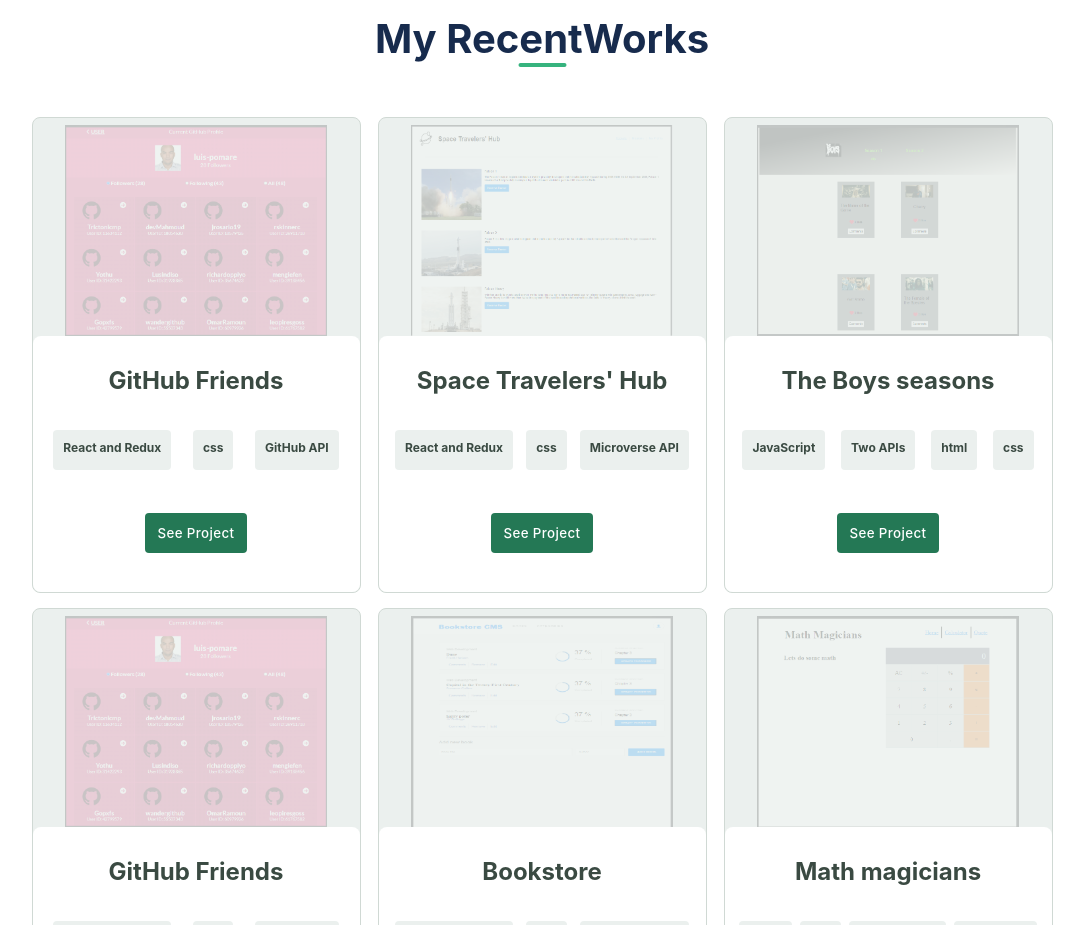
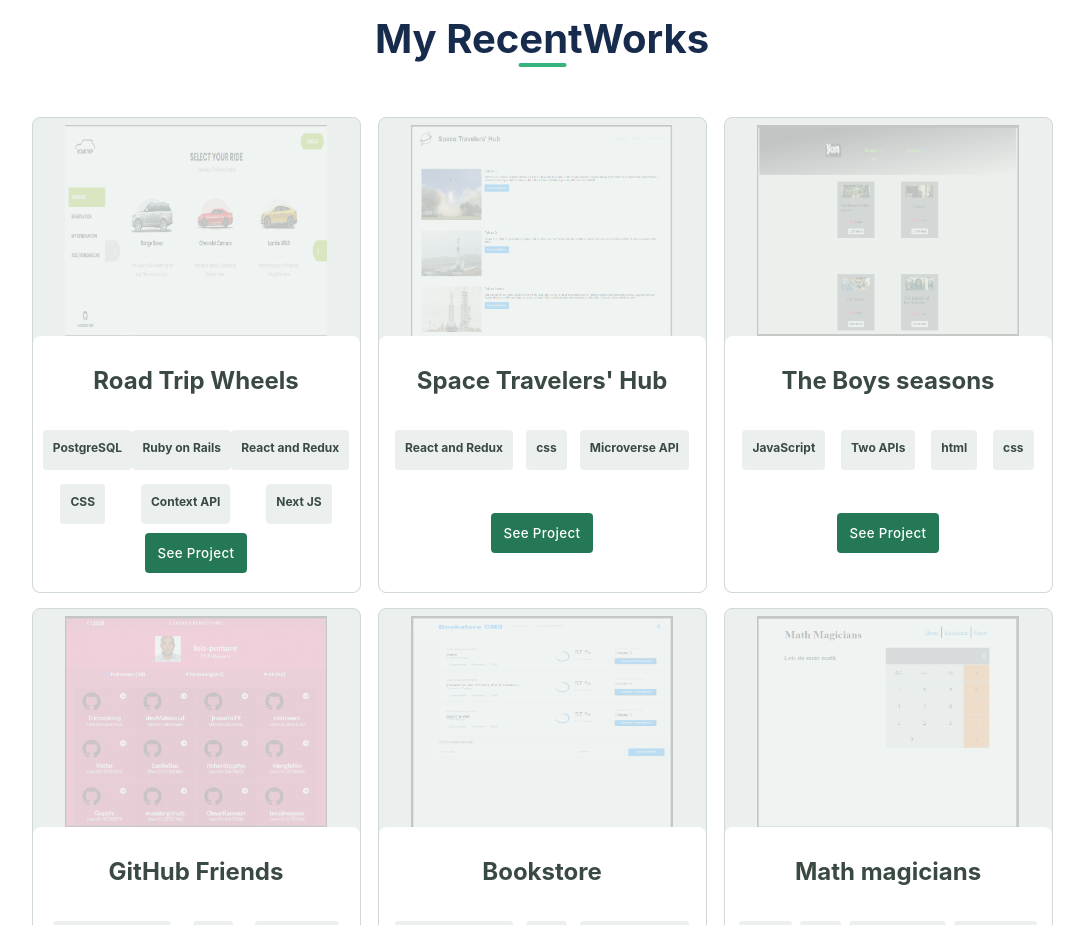
Before and after one commit to luis-pomare/Portfolio, a React (Create React App) app: page / in a window 1280 px wide. Shown: the part 840-1765 px from the top of the page, without its empty margins (98-1182 px from the left). Built offline with nearby package versions, Linux system fonts and the light colour scheme.

Commit message:
Add roadtripwheels

```diff
--- a/src/sections/Main.js
+++ b/src/sections/Main.js
@@ -18,23 +18,26 @@ export default function Main() {
       <section className='cards-container'>
         <article className='cards'>
           <section className='card-space'>
-            <img alt='gitHubFriends' src='/images/gitHubFriends.png' />
+            <img alt='roadTripWheels' src='/images/roadTripWheels.png' />
           </section>
           <section className='card-info'>
             <h4 className='projectTitle' tabIndex='7'>
-              GitHub Friends
+              Road Trip Wheels
             </h4>
             <section className='made-with'>
               <ul className='ul-with'>
+                <li className='blue-li'>PostgreSQL</li>
+                <li className='blue-li'>Ruby on Rails</li>
                 <li className='blue-li'>React and Redux</li>
-                <li className='blue-li'>css</li>
-                <li className='blue-li'>GitHub API</li>
+                <li className='blue-li'>CSS</li>
+                <li className='blue-li'>Context API</li>
+                <li className='blue-li'>Next JS</li>
               </ul>
             </section>
             <a
               target='_blank'
               rel='noreferrer'
-              href='https://development--storied-crepe-b941b1.netlify.app/'
+              href='https://roadtrip-wheels.onrender.com/'
             >
               <button
                 id='firstCardButton'
```
Also changed, not shown: public/images/roadTripWheels.png (added).
